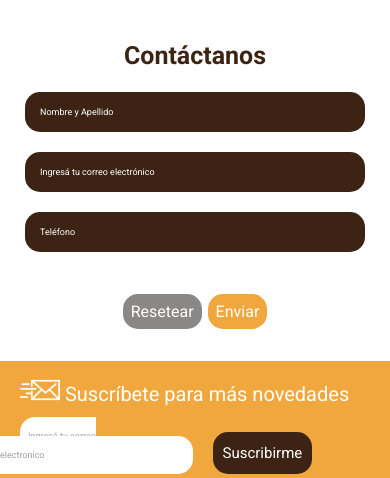
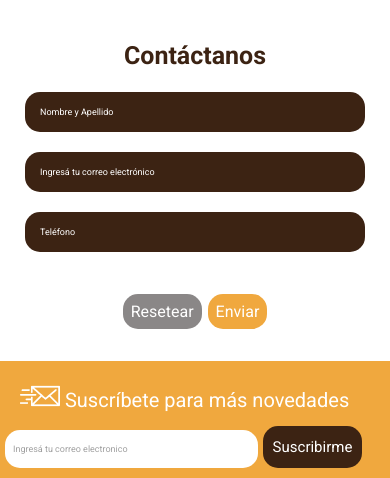
Before and after one commit to Matigutierrez99/petshop, a plain HTML site: page index.html in a window 390 px wide. Shown: the part 1724-2202 px from the top of the page. Drawn offline with Linux system fonts and the light colour scheme.

Commit message:
para cel mas chicos

```diff
--- a/css/style.css
+++ b/css/style.css
@@ -228,7 +228,7 @@ header section ul li{
     color: #A0A0A0;
     border-radius: 15px;
     font-size: 9px;
-    padding: 14px 148px 14px 8px;
+    padding: 14px 130px 14px 8px;
     margin: 5px;
 }
 
@@ -311,7 +311,7 @@ header>section>nav{
 }
 
 .correo{
-    margin: 20px;
+    margin: 5px;
 }
 
 .suscribirme{
```
